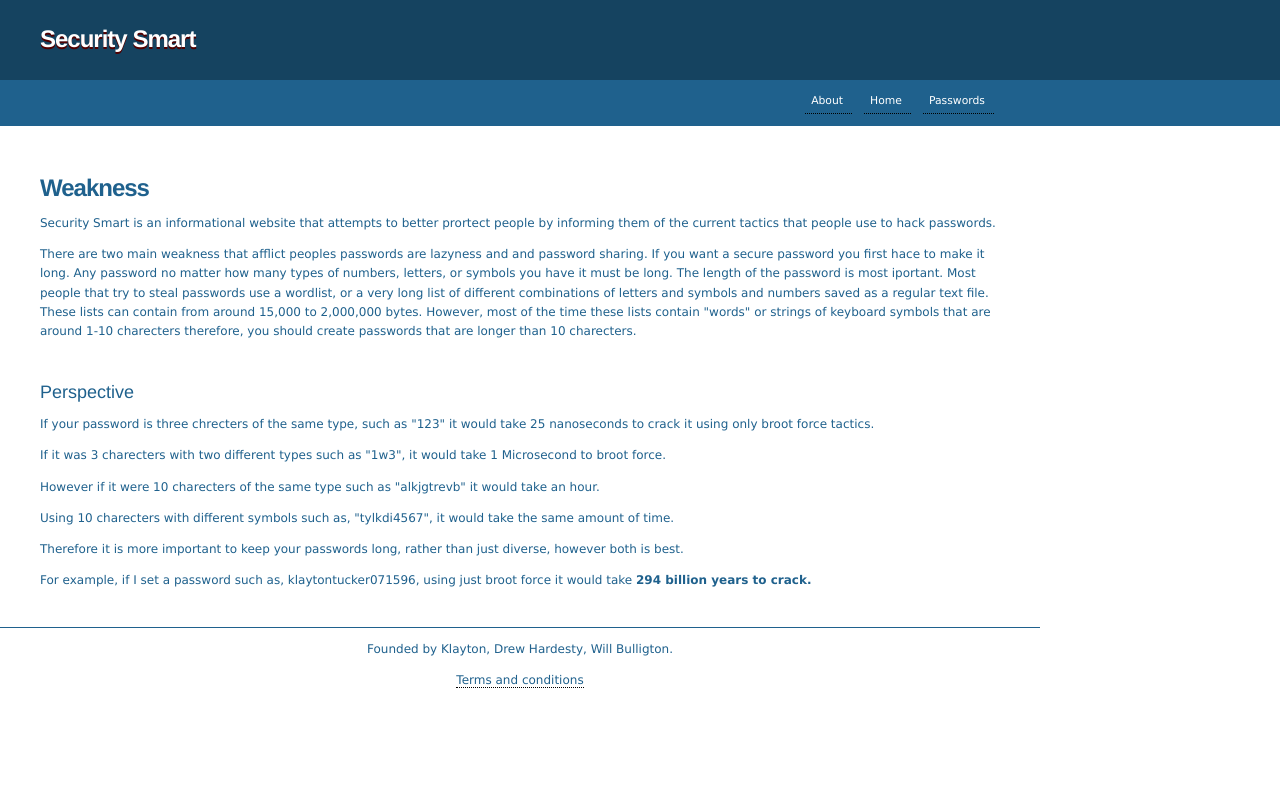
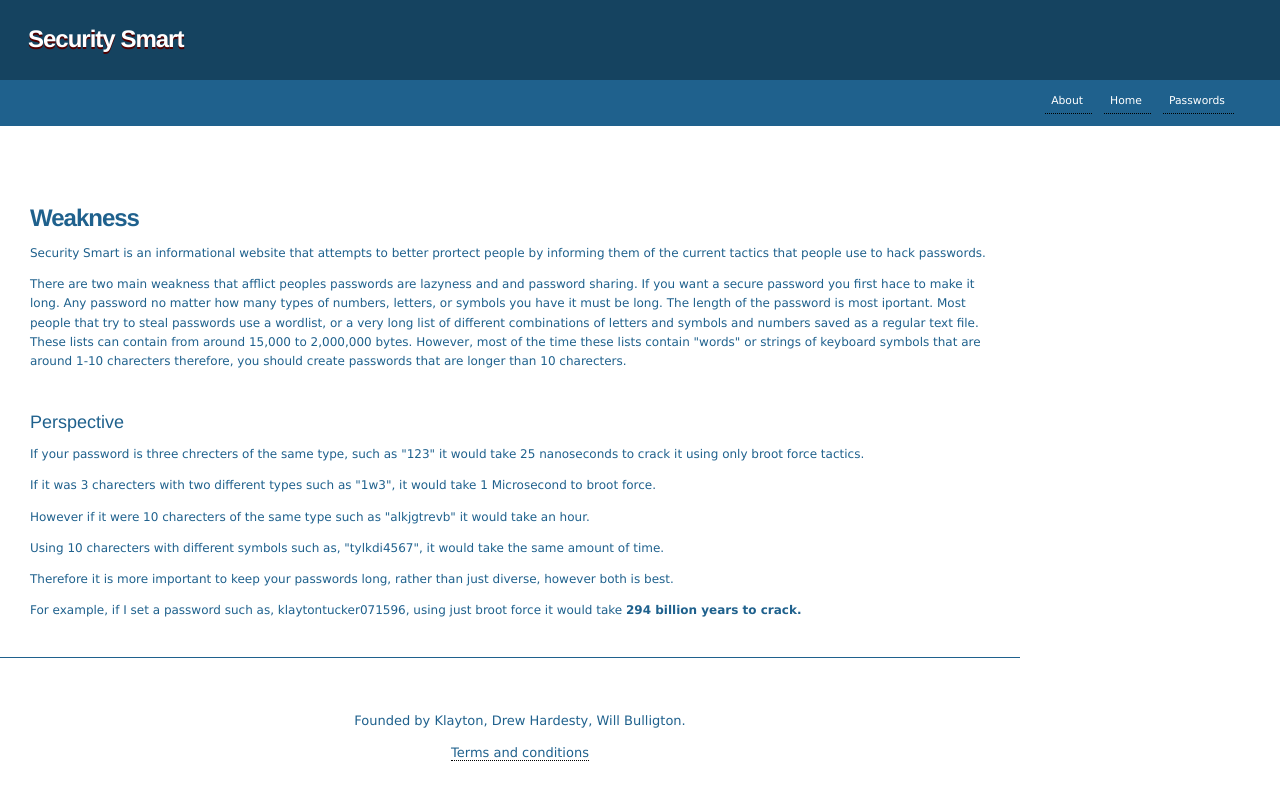
Before and after one commit to will-bullington/begin, a plain HTML site: page Weaknesses.html in a window 1280 px wide. Drawn offline with Linux system fonts and the light colour scheme.

Commit message:
Final Draft

```diff
--- a/Weaknesses.html
+++ b/Weaknesses.html
@@ -2,7 +2,7 @@
 <!DOCTYPE html>
 <html xmlns="http://www.w3.org/1999/xhtml" xml:lang="en" lang="en">
 <head>
-    <meta http-equiv="Content-Type" content="charset=UTF-8" />
+    <meta content="charset=UTF-8" />
     <title>NetSecurity.com</title>
     <meta name="description" content="Security.com is a website devoted to informing people on weaknesses,
     and flaws that are most common." />
@@ -14,58 +14,37 @@
 <div id="container">
 	<div id="intro">
 		<div id="pageHeader">
-			<div class="wrapper">
+			<!--<div class="topBanner">-->
 				<div id="sitename">
 				<h1>
 					<a href="Weaknesses.html">Security Smart</a>
 				</h1>
 				</div>
-			</div>
+			<!--</div>-->
 		</div>
 	</div>
 </div>
 <div id="selectionbar">
-	<div class="wrapper">
+	<!--<div class="topBanner">-->
 		<ul>
-
-	        <li>
-
+	     <li>
 				<a href="content_page.html">Passwords</a>
 			</li>
-
 	        <li>
-
 				<a href="index.html">Home</a>
-			</li>
+			   </li>
 			<li>
-
 				<a href="Weaknesses.html">About</a>
-
 			</li>
 		</ul>
-	</div>
+	<!--</div>-->
 </div>
 <div style="padding: 14px; float: right;" id="languagebox"></div>
-
-
-
-
 
 <!-- Header end from basicPageHeader.tpl -->
 
   <div id="mainContent">
-
-
-
-
-
-
-
-
-
-
   <h1>Weakness</h1>
-
 
 <p>
     Security Smart is an informational website that attempts to better prortect
--- a/styleproj.css
+++ b/styleproj.css
@@ -7,16 +7,15 @@ margin: 0;
 background: #fff;
 }
 
-}
 #footer
 {
-text-align: right;
-font-size: x-small;
+text-align:center;
+font-size: small;
 }
 #mainContent{
  max-width: 960px;
  min-width: 350px;
- padding: 0 40px;
+ padding: 30px;
  padding-bottom: 5px;
  border-bottom: solid 1px #1f618d;
  text-align: left;
@@ -24,12 +23,20 @@ font-size: x-small;
 #footer{
   max-width: 960px;
   min-width: 350px;
-  padding: 0 40px;
+  padding: 40px;
 }
- .wrapper {
+#sitename a
+{
    max-width: 960px;
    min-width: 350px;
-   padding: 0 40px;
+   padding: 28px;
+ }
+ li
+ {
+   max-width: 960px;
+   min-width: 350px;
+   padding: 40px;
+   margin: 50px;
  }
 /* -- general -- */
 body
@@ -53,7 +60,6 @@ margin: 2em 0 0 0;
 h2 {
 /* border-top: 1px solid #154360; */
 padding-top: 5px;
-clear: both;
 color: #1f618d;
 font: normal 18px Helvetica, Arial, sans-serif;
 margin: 2em 0 0 0;
@@ -63,7 +69,6 @@ font-size: 12px;
 color: #1F618D;
 margin: 1em 0 0 0;
 position: relative;
-top: 8px;
 }
 
 
@@ -72,7 +77,6 @@ top: 8px;
 {
 width: 100%;
 height: 80px;
-/*background: #154360;*/
 background: #154360;
 }
 #pageHeader h1
@@ -80,7 +84,7 @@ background: #154360;
 color: #fff;
 margin: 0;
 padding-top: 25px;
-font: bold Helvetica, Arial, sans-serif;
+font: bold Helvetica;
 letter-spacing: -1px;
 text-shadow: 0 2px 0 #510000;
 }
@@ -103,7 +107,7 @@ font-size: 90%;
 #selectionbar ul
 {
   float: right;
-  padding: 10px 0;
+  padding: 10px 40px;
   margin: 0 auto;
   display: block;
 }
@@ -121,13 +125,13 @@ padding: 1px 9px 3px 6px;
 margin: 0 6px;
 text-decoration: none;
 }
-
 #selectionbar a:hover
 {
-color: #FFEE99;
+border-bottom: none;
+color: yellow;
 background-color: transparent;
+text-decoration: none;
 }
-
 /* -- main content -- */
 #mainContent
 {
@@ -139,19 +143,13 @@ list-style: inherit;
 padding: 0 0 0 5px;
 margin: 0;
 }
-a:link
+a
 {
 color: #1F618D;
 text-decoration: none;
 border-bottom: dotted 1px black;
 }
-a:hover
-{
-border-bottom: none;
-color: #fff;
-background-color: #1F618D;
-text-decoration: none;
-}
+
 #mainContent blockquote
 {
 padding: 0 0 0 15px;
```
